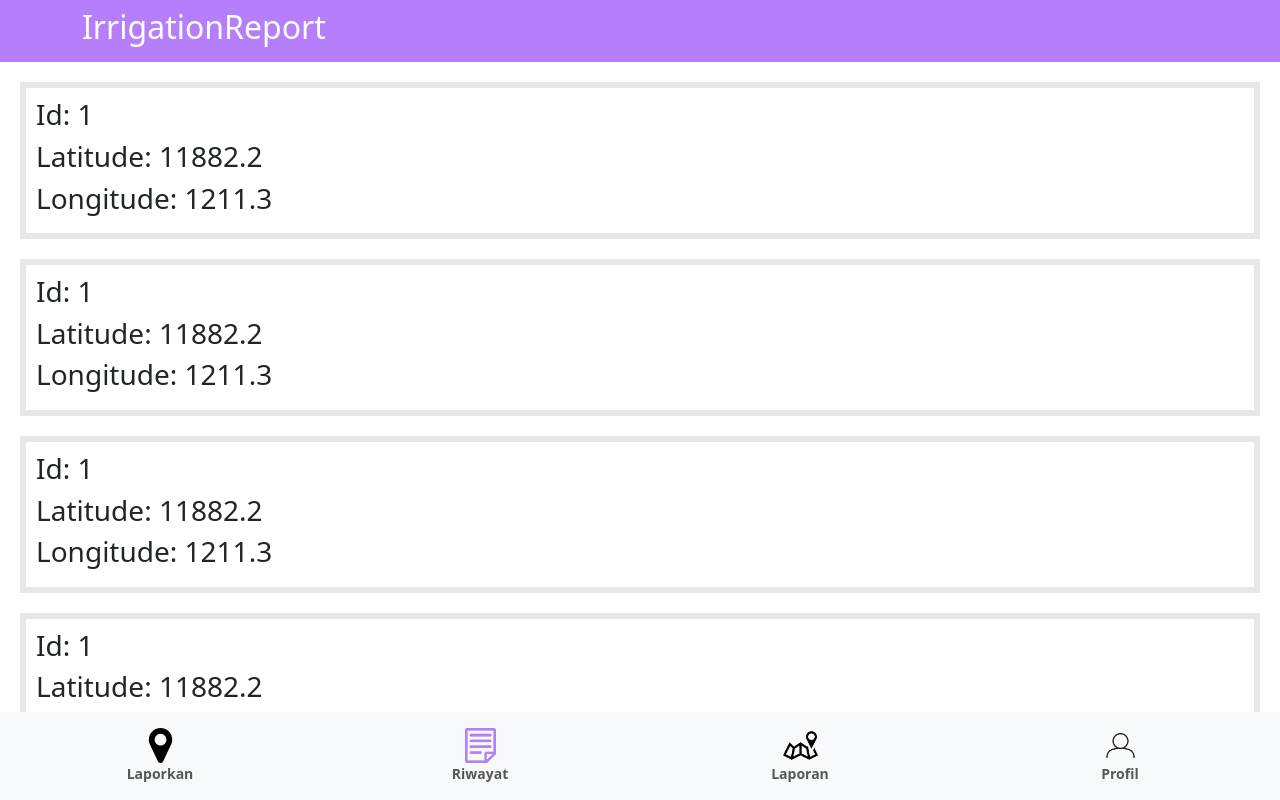
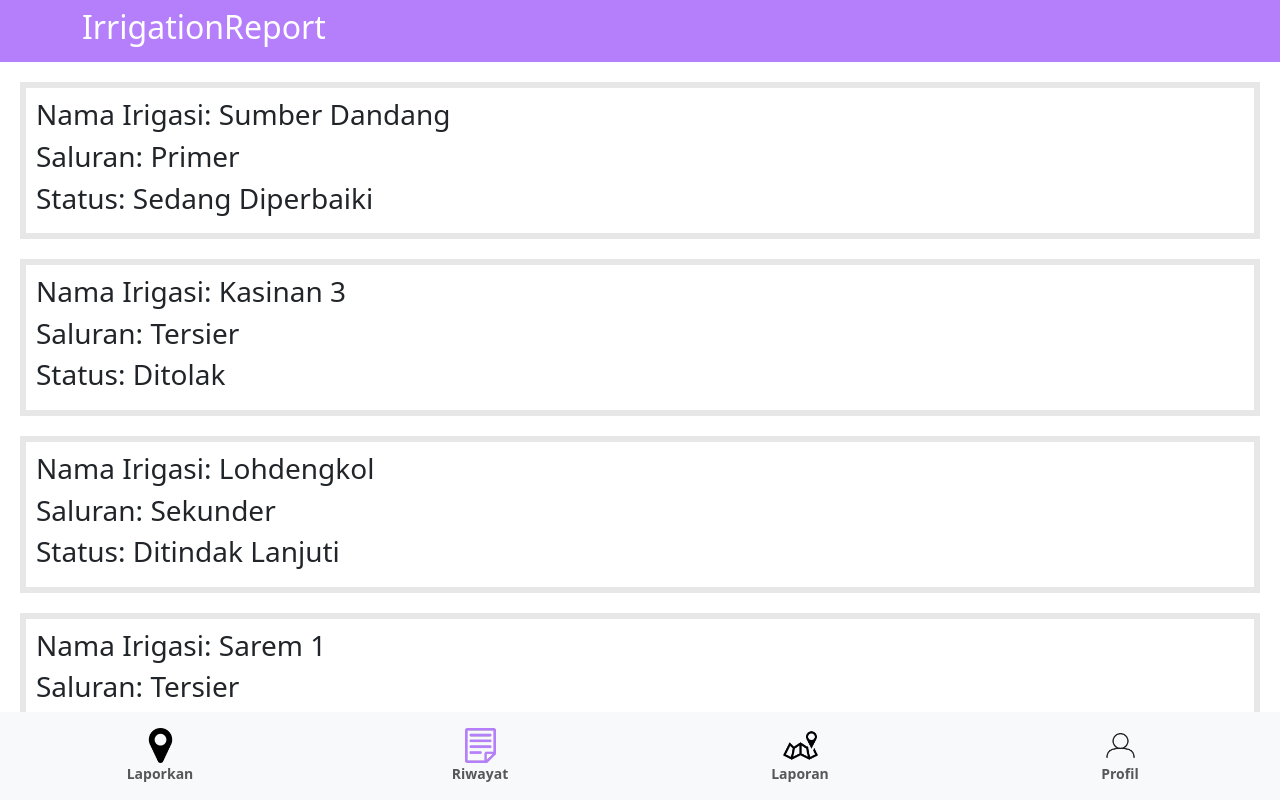
Before and after one commit to zflash123/IrrigationReport, a React (Vite) app: page /riwayat in a window 1280 px wide. Built offline with nearby package versions, Linux system fonts and the light colour scheme.

Commit message:
Add riwayats data and add looping in riwayat-box

```diff
--- a/src/pages/Riwayat.jsx
+++ b/src/pages/Riwayat.jsx
@@ -1,37 +1,59 @@
 import TopNavBar from "../components/TopNavBar";
 import BottomBar from "../components/BottomBar";
 import "./Riwayat.css"
+import { useNavigate } from "react-router-dom";
 
+const riwayats = [
+  {
+    id: 1,
+    nama_irigasi: "Sumber Dandang",
+    saluran: "Primer",
+    status: "Sedang Diperbaiki"
+  },
+  {
+    id: 2,
+    nama_irigasi: "Kasinan 3",
+    saluran: "Tersier",
+    status: "Ditolak"
+  },
+  {
+    id: 3,
+    nama_irigasi: "Lohdengkol",
+    saluran: "Sekunder",
+    status: "Ditindak Lanjuti"
+  },
+  {
+    id: 4,
+    nama_irigasi: "Sarem 1",
+    saluran: "Tersier",
+    status: "Perbaikan"
+  },
+  {
+    id: 5,
+    nama_irigasi: "Dompyong 3",
+    saluran: "Sekunder",
+    status: "Pengajuan"
+  },
+]
 export default function Riwayat(){
+  let navigate = useNavigate();
+
+  function toDetailPage(id) {
+    console.log("In toDetailPage function");
+    navigate("/detail-riwayat/"+id);
+  }
+
   return(
     <div className="page">
       <TopNavBar />
       <div className="content">
-        <div className="riwayat-box">
-          <h3>Id: 1</h3>
-          <h3>Latitude: 11882.2</h3>
-          <h3>Longitude: 1211.3</h3>
-        </div>
-        <div className="riwayat-box">
-          <h3>Id: 1</h3>
-          <h3>Latitude: 11882.2</h3>
-          <h3>Longitude: 1211.3</h3>
-        </div>
-        <div className="riwayat-box">
-          <h3>Id: 1</h3>
-          <h3>Latitude: 11882.2</h3>
-          <h3>Longitude: 1211.3</h3>
-        </div>
-        <div className="riwayat-box">
-          <h3>Id: 1</h3>
-          <h3>Latitude: 11882.2</h3>
-          <h3>Longitude: 1211.3</h3>
-        </div>
-        <div className="riwayat-box">
-          <h3>Id: 1</h3>
-          <h3>Latitude: 11882.2</h3>
-          <h3>Longitude: 1211.3</h3>
-        </div>
+        {riwayats.map((riwayat) => (
+          <div className="riwayat-box" key={riwayat.id} onClick={() => toDetailPage(riwayat.id)}>
+            <h3>Nama Irigasi: {riwayat.nama_irigasi}</h3>
+            <h3>Saluran: {riwayat.saluran}</h3>
+            <h3>Status: {riwayat.status}</h3>
+          </div>
+        ))}
       </div>
       <BottomBar activeIcon={"riwayat"} />
     </div>
```
